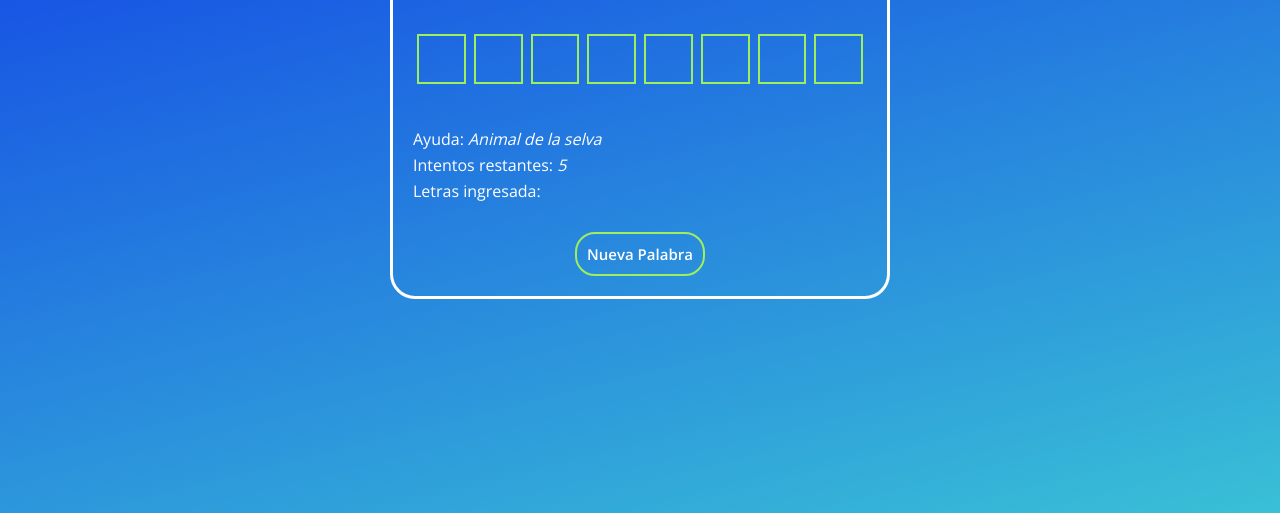
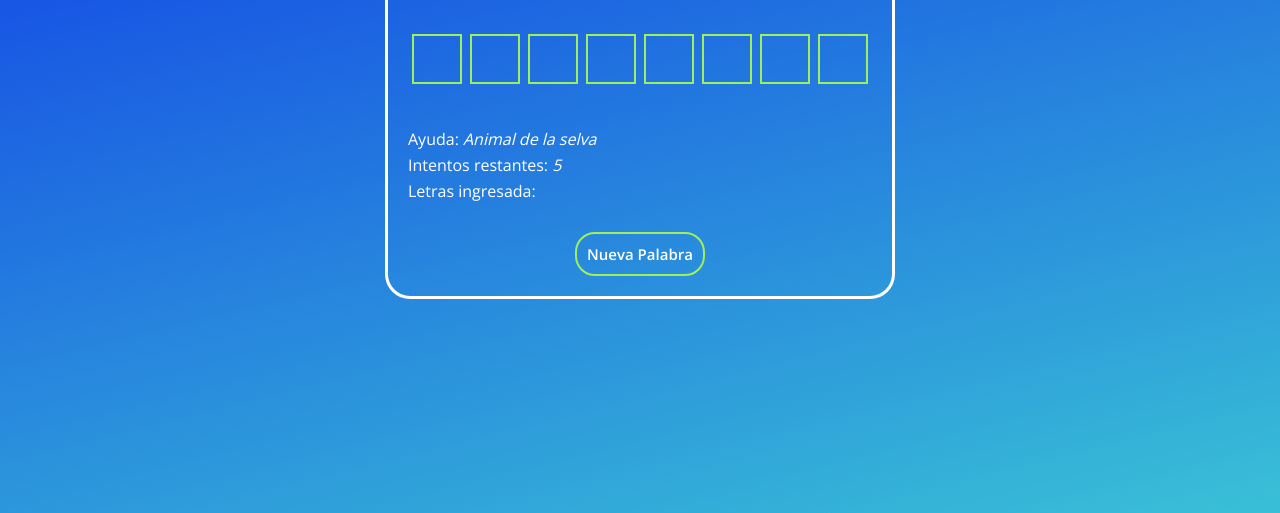
Before and after one commit to Olimpico16/adivina-la-palabra, a plain HTML site: page docs/index.html in a window 1280 px wide. Shown: the part 287-800 px from the top of the page. Drawn offline with nearby package versions, Linux system fonts and the light colour scheme.

Commit message:
Add files via upload

```diff
--- a/docs/app.js
+++ b/docs/app.js
@@ -30,8 +30,8 @@ let arrayPalabraActual = [];
 //Cantidad de de letras acertadas por cada jugada
 let cantidadAcertadas = 0;
 
-//Arreglo que guarda cada letra en divs
-let divsPalabraActual = [];
+//Arreglo que guarda cada letra en inputs
+let inputsPalabraActual = [];
 
 //Cantidad de palabras que debe acertar en cada jugada.
 let totalQueDebeAcertar;
@@ -75,15 +75,17 @@ function cargarNuevaPalabra() {
   document.getElementById("palabra").innerHTML = "";
   document.getElementById("letrasIngresadas").innerHTML = "";
 
-  //Cargamos la cantidad de divs (letras) que tiene la palabra
+  //Cargamos la cantidad de inputs (letras) que tiene la palabra
   for (i = 0; i < palabra.length; i++) {
-    var divLetra = document.createElement("div");
-    divLetra.className = "letra";
-    document.getElementById("palabra").appendChild(divLetra);
+    let inputLetra = document.createElement("input");
+    inputLetra.onkeypress = keyPress;
+    inputLetra.className = "letra";
+    document.getElementById("palabra").appendChild(inputLetra);
+
   }
 
-  //Selecciono todos los divs de la palabra
-  divsPalabraActual = document.getElementsByClassName("letra");
+  //Selecciono todos los inputs de la palabra
+  inputsPalabraActual = document.getElementsByClassName("letra");
 
   //setemos los intentos
   intentosRestantes = 5;
@@ -104,13 +106,7 @@ cargarNuevaPalabra();
 //Detecto la tecla que el usuario presion
 document.addEventListener("keydown", (event) => {
   //Controlo si la tecla presionada es una letra
-  if (!intentosRestantes) {
-
-
-
-    return;
-  }
-
+  if (!intentosRestantes) return;
   if (isLetter(event.key)) {
     //Tomo las letras ya ingresadas hasta el momento
     let letrasIngresadas =
@@ -122,11 +118,12 @@ document.addEventListener("keydown", (event) => {
       //variable bandera para saber si la letra ingresada esta en la palabra a descrubir
       let acerto = false;
 
-      //Recorro el arreglo que ocntiene la palabra para verificar si la palabra ingresada esta
+      console.log(arrayPalabraActual);
+      //Recorro el arreglo que contiene la palabra para verificar si la palabra ingresada esta
       for (i = 0; i < arrayPalabraActual.length; i++) {
         if (arrayPalabraActual[i] == event.key.toUpperCase()) {
           //acertó
-          divsPalabraActual[i].innerHTML = event.key.toUpperCase();
+          inputsPalabraActual[i].value = event.key.toUpperCase();
           acerto = true;
           //Aumento en uno la cantidad de letras acertadas
           cantidadAcertadas = cantidadAcertadas + 1;
@@ -137,11 +134,11 @@ document.addEventListener("keydown", (event) => {
       if (acerto == true) {
         //controlamos si ya acerto todas
         if (totalQueDebeAcertar == cantidadAcertadas) {
-          //asigno a cada div de la palabra la clase pintar para ponerlo en verde cada div
+          //asigno a cada input de la palabra la clase pintar para ponerlo en verde cada input
+          alert("Haz Ganado, ¡Felicidades!");
           for (i = 0; i < arrayPalabraActual.length; i++) {
-            divsPalabraActual[i].className = "letra pintar";
-        }
-        alert('Haz Ganado, ¡Felicidades!');
+            inputsPalabraActual[i].className = "letra pintar";
+          }
         }
       } else {
         //No acerto, decremento los intentos restantes
@@ -150,11 +147,10 @@ document.addEventListener("keydown", (event) => {
 
         //controlamos si ya acabo todas la oportunidades
         if (intentosRestantes <= 0) {
-            alert('Haz perdido');
+          alert("Haz perdido");
           for (i = 0; i <= arrayPalabraActual.length; i++) {
-            divsPalabraActual[i].className = "letra pintarError";
+            inputsPalabraActual[i].className = "letra pintarError";
           }
-
         }
       }
 
@@ -169,3 +165,7 @@ document.addEventListener("keydown", (event) => {
 function isLetter(str) {
   return str.length === 1 && str.match(/[a-z]/i);
 }
+
+function keyPress() {
+  return false;
+}
--- a/docs/index.html
+++ b/docs/index.html
@@ -8,17 +8,18 @@
     <title>Adivina la palabra</title>
 </head>
 <body>
+
     <section>
         <h2>Adivina la Palabra</h2>
         <div id="palabra">
-            <div class="letra pintar">G</div>
-            <div class="letra">U</div>
-            <div class="letra">I</div>
-            <div class="letra">T</div>
-            <div class="letra">A</div>
-            <div class="letra">R</div>
-            <div class="letra">R</div>
-            <div class="letra">A</div>
+            <input type="text" class="letra pintar" onkeypress="keyPress()"></input>
+            <input type="text" class="letra" onkeypress="keyPress()"></input>
+            <input type="text" class="letra" onkeypress="keyPress()"></input>
+            <input type="text" class="letra" onkeypress="keyPress()"></input>
+            <input type="text" class="letra" onkeypress="keyPress()"></input>
+            <input type="text" class="letra" onkeypress="keyPress()"></input>
+            <input type="text" class="letra" onkeypress="keyPress()"></input>
+            <input type="text" class="letra" onkeypress="keyPress()"></input>
         </div>
         <h3>Ayuda: <span id="ayuda"> Instrumento Musical</span> </h3>
         <h3>Intentos restantes: <span id="intentos">5</span></h3>
--- a/docs/style.css
+++ b/docs/style.css
@@ -19,8 +19,11 @@ body{
     justify-content: center;
     align-items: center;
 }
+input{
+    background: transparent;
+}
 section{
-    width: 500px;
+    width: max-content;
     /* background-color: #1d2837; */
     border: 3px solid #fff;
     border-radius: 25px;
```
